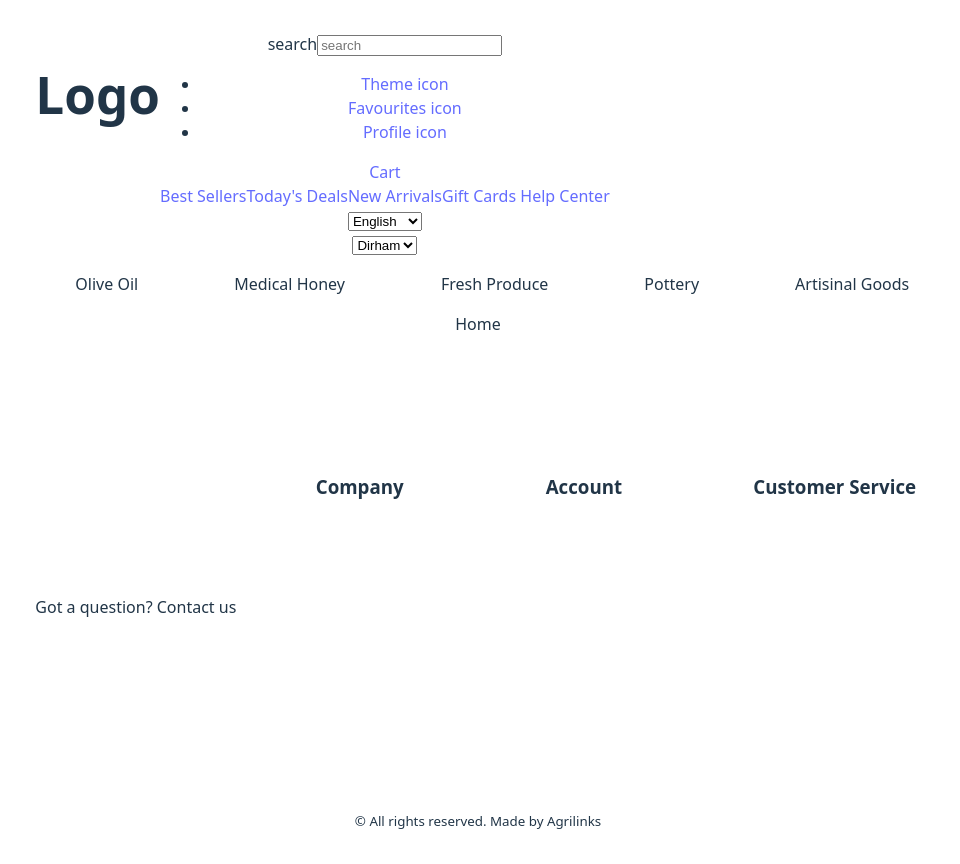
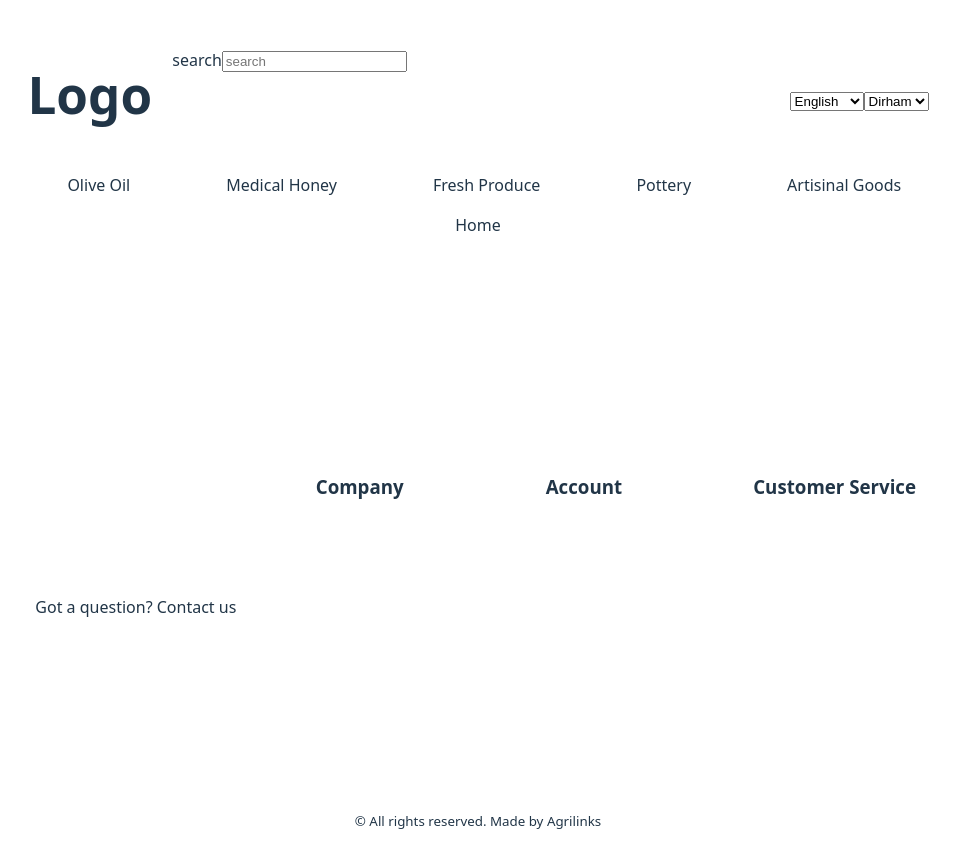
Before and after one commit to aymenloudiy/agriculture-marketplace, a React (Vite) app: page / in a window 1280 px wide. Shown: the whole page, without its empty margins (162-1122 px from the left). Built offline with nearby package versions, Linux system fonts and the light colour scheme.

Commit message:
style: add classNames for style

```diff
--- a/src/components/Navbar.tsx
+++ b/src/components/Navbar.tsx
@@ -3,13 +3,13 @@ import styles from "./navbar.module.css";
 export default function Navbar() {
   return (
     <nav className={styles.navbar}>
-      <div>
+      <div className={styles.nav_items}>
         <form action="">
           {/* TODO: Hide the label */}
           <label htmlFor="search">search</label>
           <input type="text" name="search" id="search" placeholder="search" />
         </form>
-        <div>
+        <div className={styles.nav_settings}>
           <ul>
             {/* TODO: These should be NavLinks */}
             <li>
@@ -24,12 +24,12 @@ export default function Navbar() {
           </ul>
         </div>
         {/* TODO: This should be a NavLink, add the badge as well */}
-        <div>
+        <div className={styles.nav_cart}>
           <a href="">Cart</a>
         </div>
       </div>
-      <div>
-        <div>
+      <div className={styles.nav_items}>
+        <div className={styles.nav_links}>
           <NavLink
             className={({ isActive }) => (isActive ? styles.active : "")}
             to={"/"}
@@ -61,7 +61,7 @@ export default function Navbar() {
             Help Center
           </NavLink>
         </div>
-        <div>
+        <div className={styles.nav_selects}>
           <form action="">
             <select name="language" id="language" defaultValue="English">
               <option value="english">English</option>
```
